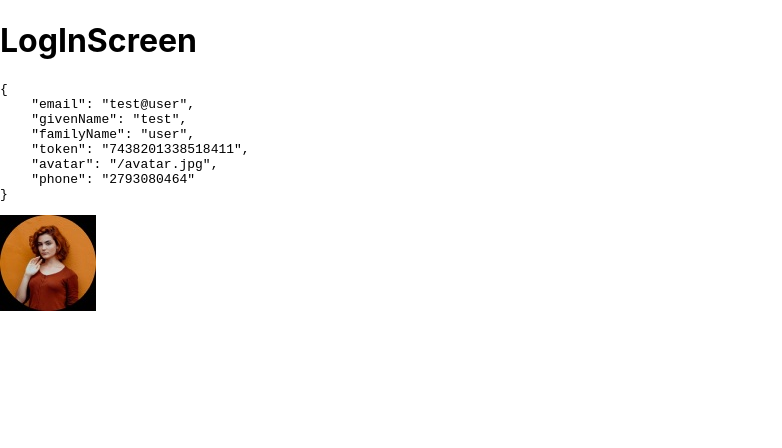
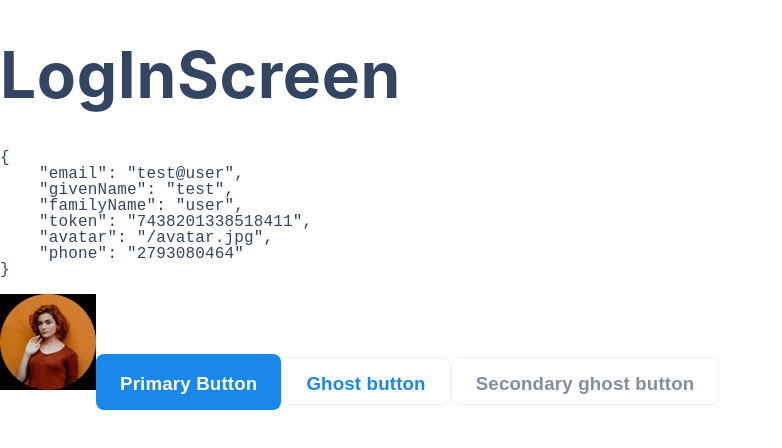
Before and after one commit to michaeljfuller/galaxy-test, a React (Create React App) app: page /login in a window 1280 px wide. Shown: the top 448 px of the page, without its empty margins (0-782 px from the left). Built offline with nearby package versions, Linux system fonts and the light colour scheme.

Commit message:
Add styles from Figma

```diff
--- a/src/App.module.scss
+++ b/src/App.module.scss
@@ -1,3 +1,27 @@
+@use '/styles/typography';
+@use '/styles/button';
+
 .root {
+  h1 {
+    @include typography.heading-1;
+  }
+  h2 {
+    @include typography.heading-2;
+  }
+  h3 {
+    @include typography.sub-heading;
+  }
+  label {
+    @include typography.button-heading;
+  }
+  p {
+    @include typography.paragraph;
+  }
+  span, div {
+    @include typography.small-paragraph;
+  }
+  button {
+    @include button.primary;
+  }
 
 }
--- a/src/screens/LogInScreen.tsx
+++ b/src/screens/LogInScreen.tsx
@@ -1,6 +1,7 @@
 import React from "react";
 import {RouteChildrenProps} from "react-router-dom";
 import useAuth from "../hooks/useAuth";
+import css from "./LoginScreen/LoginScreen.module.scss";
 
 export interface LogInScreenProps extends RouteChildrenProps {}
 
@@ -12,9 +13,12 @@ export function LogInScreen(props: LogInScreenProps) {
         auth.signIn("test@user", "pass").then(setUser);
     }, [auth]);
 
-    return <div>
+    return <div className={css.root}>
         <h1>LogInScreen</h1>
         <pre>{JSON.stringify(user, null, 4) || 'Not signed in'}</pre>
         <img src={user?.avatar} alt="avatar" />
+        <button>Primary Button</button>
+        <button className={css.ghostButton}>Ghost button</button>
+        <button className={css.secondaryGhostButton}>Secondary ghost button</button>
     </div>;
 }
--- /dev/null
+++ b/src/screens/LoginScreen/LoginScreen.module.scss
@@ -0,0 +1,11 @@
+@use '/styles/button';
+
+.root {
+  .ghostButton {
+    @include button.ghost;
+  }
+
+  .secondaryGhostButton {
+    @include button.ghost-secondary;
+  }
+}
--- /dev/null
+++ b/styles/button.scss
@@ -0,0 +1,35 @@
+@use 'color';
+@use 'typography';
+
+@mixin primary {
+  @include typography.button-heading;
+
+  height: 56px;
+  padding: 21px 24px;
+
+  border-radius: 8px;
+  border: none;
+  cursor: pointer;
+
+  background-color: color.$primary;
+  color: color.$primary-contrast;
+}
+
+@mixin ghost {
+  @include typography.button-heading;
+
+  height: 48px;
+  padding: 17px 24px;
+
+  border-radius: 8px;
+  border: 1px solid color.$grey-faint;
+  cursor: pointer;
+
+  background-color: color.$primary-contrast;
+  color: color.$primary;
+}
+
+@mixin ghost-secondary {
+  @include ghost;
+  color: color.$grey;
+}
--- /dev/null
+++ b/styles/color.scss
@@ -0,0 +1,14 @@
+$primary: #1A88E8;
+$primary-faded: rgba(26, 136, 232, 0.1);
+$primary-contrast: white;
+
+$good: #16A63E;
+$good-contrast: white;
+
+$bad: #F64444;
+$bad-contrast: white;
+
+$grey-dark: #344562;
+$grey: #868DA1;
+$grey-light: #BABCD1;
+$grey-faint: #EFEFF8;
--- /dev/null
+++ b/styles/typography.scss
@@ -0,0 +1,43 @@
+@use 'color';
+
+@mixin text {
+  /* TODO font-family: Inter; */
+  line-height: 1;
+  letter-spacing: 0.01em;
+  color: color.$grey-dark;
+}
+
+@mixin heading-1 {
+  @include text;
+  font-size: 48pt;
+  font-weight: bold;
+}
+
+@mixin heading-2 {
+  @include text;
+  font-size: 24pt;
+  font-weight: bold;
+}
+
+@mixin sub-heading {
+  @include text;
+  font-size: 16pt;
+  font-weight: 600;
+}
+
+@mixin button-heading {
+  @include text;
+  font-size: 14pt;
+  font-weight: 600;
+}
+
+@mixin paragraph {
+  @include text;
+  font-size: 14pt;
+  line-height: 1.4;
+}
+
+@mixin small-paragraph {
+  @include text;
+  font-size: 12pt;
+}
```
